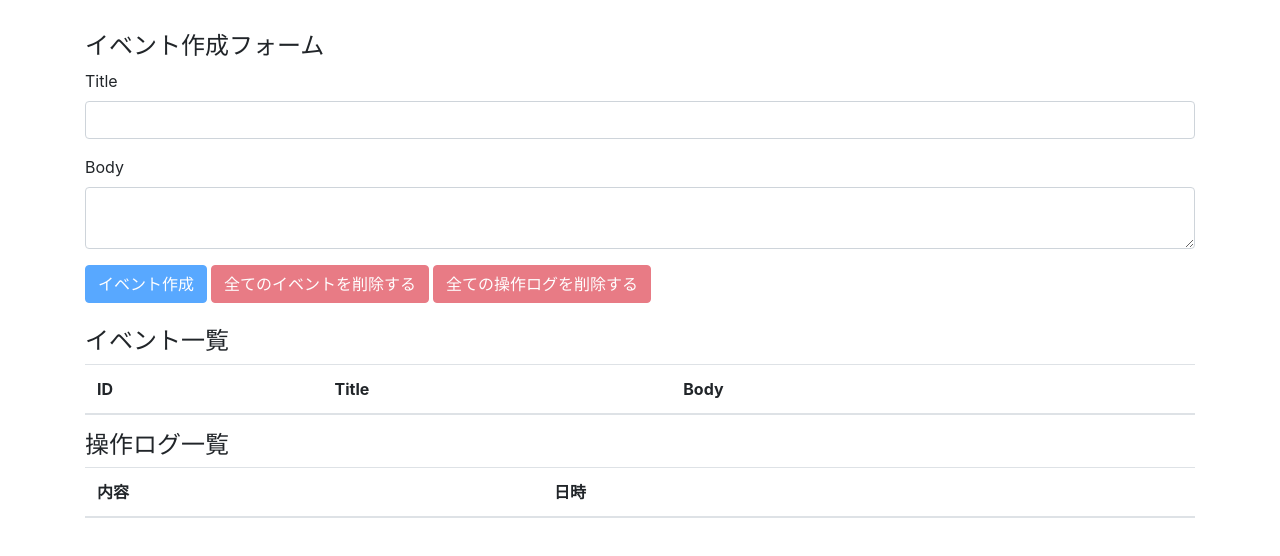
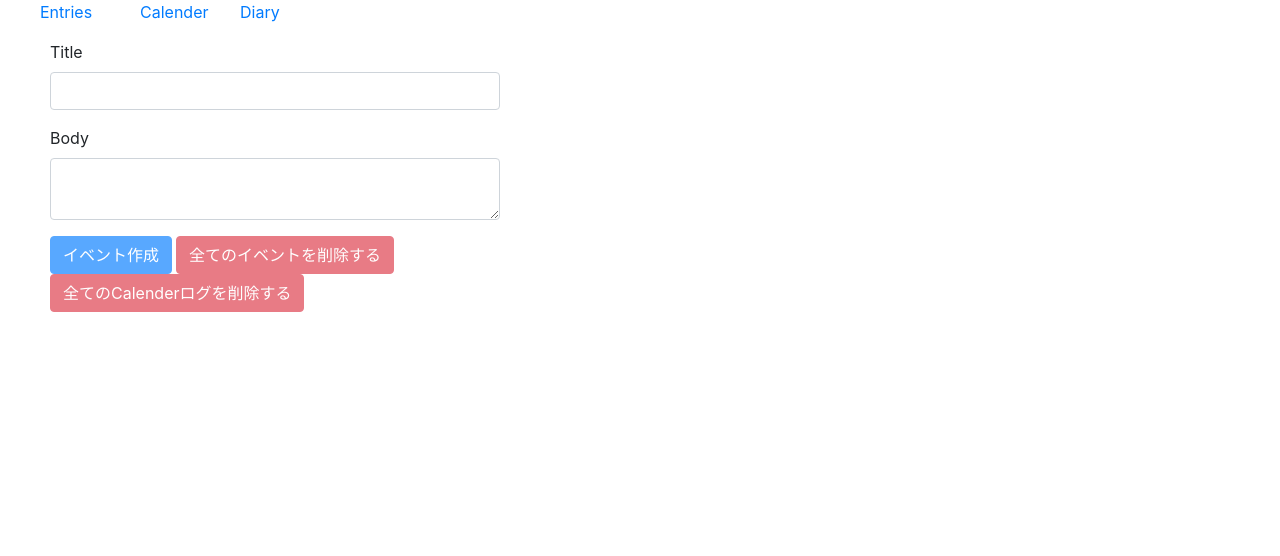
Before and after one commit to yukiorita1117/react-diary, a React (Create React App) app: page /Diary in a window 1280 px wide. Shown: the top 556 px of the page. Built offline with nearby package versions, Linux system fonts and the light colour scheme.

Commit message:
create router

```diff
--- a/package.json
+++ b/package.json
@@ -10,6 +10,7 @@
     "bootstrap": "^4.4.1",
     "react": "^16.8.6",
     "react-dom": "^16.8.6",
+    "react-router-dom": "^5.1.2",
     "react-scripts": "^3.3.0",
     "redux": "^4.0.5",
     "styled-components": "^5.0.0",
--- /dev/null
+++ b/src/App.jsx
@@ -0,0 +1,15 @@
+import React from "react";
+import { useEffect, useReducer } from "react";
+import "bootstrap/dist/css/bootstrap.min.css";
+import reducer from "./reducers/index";
+import Menu from "./Menu";
+
+const App = () => {
+  return (
+    <>
+      <Menu />
+    </>
+  );
+};
+
+export default App;
--- /dev/null
+++ b/src/Menu.jsx
@@ -0,0 +1,78 @@
+import React from "react";
+import { useEffect, useReducer } from "react";
+import { BrowserRouter as Router, Link, Route } from "react-router-dom";
+
+import reducer from "./reducers/index";
+import AppContext from "./contexts/AppContext";
+import Entries from "./components/Entries";
+import Diary from "./components/Diary";
+import Calender from "./components/Calender";
+
+const APP_KEY = "appWithRedux";
+
+const topPage = () => (
+  <div className="container">
+    <Entries />
+  </div>
+);
+
+const page1 = () => (
+  <div>
+    <Calender />
+  </div>
+);
+const page2 = () => (
+  <div>
+    <Diary />
+  </div>
+);
+
+const Menu = () => {
+  const appState = localStorage.getItem(APP_KEY);
+
+  const initialState = appState
+    ? JSON.parse(appState)
+    : {
+        events: [],
+        operationLogs: []
+      };
+
+  const [state, dispatch] = useReducer(reducer, initialState);
+
+  useEffect(() => {
+    localStorage.setItem(APP_KEY, JSON.stringify(state));
+  }, [state]);
+
+  const liStyle = {
+    display: "inline",
+    width: "100px"
+  };
+
+  return (
+    <Router>
+      <AppContext.Provider value={{ state, dispatch }}>
+        <div style={{ width: "500px", textAlign: "left" }}>
+          <ul style={{ display: "flex" }}>
+            <li style={liStyle}>
+              <Link to="/">Entries</Link>
+            </li>
+            <li style={liStyle}>
+              <Link to="/Calender">Calender</Link>
+            </li>
+            <li style={liStyle}>
+              <Link to="/Diary">Diary</Link>
+            </li>
+          </ul>
+
+          <div style={{ marginLeft: "50px" }}>
+            <Route path="/" exact component={topPage} />
+            <Route path="/Calender" exact component={page1} />
+            <Route path="/Diary" exact component={page2} />
+          </div>
+        </div>
+      </AppContext.Provider>
+    </Router>
+  );
+};
+
+export default Menu;
--- a/src/components/App.jsx
+++ /dev/null
@@ -1,43 +0,0 @@
-import React from "react";
-import { useEffect, useReducer } from "react";
-import "bootstrap/dist/css/bootstrap.min.css";
-import reducer from "../reducers/index";
-import AppContext from "../contexts/AppContext";
-import Events from "../components/Events";
-import EventForm from "../components/EventForm";
-import OperationLogs from "../components/OperationLogs";
-
-const APP_KEY = "appWithRedux";
-
-const App = () => {
-  const appState = localStorage.getItem(APP_KEY);
-  //localStorageがあれば取得、なければinitialStateをセット
-  //JSON.parse()でオブジェクトに戻す
-  const initialState = appState
-    ? JSON.parse(appState)
-    : {
-        events: [],
-        operationLogs: []
-      };
-  //ここのstateはreducerが勝手に検知して変えてくれる(イベント発火時に)
-  // stateはオブジェクト
-  const [state, dispatch] = useReducer(reducer, initialState);
-
-  //第一引数：コールバック関数 第二引数：監視する状態
-  //監視対象が変化したらコールバックが呼ばれる
-  useEffect(() => {
-    localStorage.setItem(APP_KEY, JSON.stringify(state));
-  }, [state]);
-
-  return (
-    <AppContext.Provider value={{ state, dispatch }}>
-      <div className="container">
-        <EventForm />
-        <Events />
-        <OperationLogs />
-      </div>
-    </AppContext.Provider>
-  );
-};
-
-export default App;
--- a/src/components/OperationLogs/index.jsx
+++ b/src/components/Calender/index.jsx
@@ -1,13 +1,15 @@
 import React, { useContext } from "react";
 import AppContext from "../../contexts/AppContext";
+import { currentDate } from "../../utils";
 import OperationLog from "../OperationLog";
 
-const OperationLogs = () => {
+const Calender = () => {
   const { state } = useContext(AppContext);
   return (
     <>
-      <h4>操作ログ一覧</h4>
-      <table className="table table-hover">
+      <h1>Calender</h1>
+      <div>{currentDate()}</div>
+      {/* <table className="table table-hover">
         <thead>
           <tr>
             <th scope="col">内容</th>
@@ -20,9 +22,9 @@ const OperationLogs = () => {
             <OperationLog key={index} operationLog={operationLog} />
           ))}
         </tbody>
-      </table>
+      </table> */}
     </>
   );
 };
 
-export default OperationLogs;
+export default Calender;
--- a/src/components/EventForm/index.jsx
+++ b/src/components/Diary/index.jsx
@@ -9,16 +9,12 @@ import {
 import AppContext from "../../contexts/AppContext";
 import { timeCurrentIso8601 } from "../../utils";
 
-const StyledH4 = styled.h4`
-  margin-top: 32px;
-`;
-
 const StyledButton = styled.button`
   margin-right: 4px;
 `;
 
 //stateもdispatchもオブジェクトなので{}でくくる
-const EventForm = () => {
+const Diary = () => {
   const { state, dispatch } = useContext(AppContext);
   //ここのstateはreducerが勝手に検知して変えてくれる(イベント発火時に)
   const [title, setTitle] = useState("");
@@ -69,7 +65,6 @@ const EventForm = () => {
   const unCreatable = title === "" || body === "";
   return (
     <>
-      <StyledH4>イベント作成フォーム</StyledH4>
       <form>
         <div className="form-group">
           <label htmlFor="formEventTitle">Title</label>
@@ -110,11 +105,11 @@ const EventForm = () => {
           onClick={deleteAllOperationLogs}
           disabled={state.operationLogs.length === 0}
         >
-          全ての操作ログを削除する
+          全てのCalenderログを削除する
         </StyledButton>
       </form>
     </>
   );
 };
 
-export default EventForm;
+export default Diary;
--- a/src/components/Events/index.jsx
+++ b/src/components/Entries/index.jsx
@@ -2,24 +2,16 @@ import React, { useContext } from "react";
 import Event from "../Event";
 import styled from "styled-components";
 import AppContext from "../../contexts/AppContext";
-const EventsWrapper = styled.div`
+const EntriesWrapper = styled.div`
   margin-top: 24px;
 `;
 
-const Events = () => {
+const Entries = () => {
   const { state } = useContext(AppContext);
   return (
     <>
-      <EventsWrapper>
-        {/* //useContextを使おうって話
-        <div>{value}</div> */}
-        {/* //Old Context API 記法
-        <AppContext.Consumer>
-          {value => {
-            return <div>{value}</div>;
-          }}
-        </AppContext.Consumer> */}
-        <h4>イベント一覧</h4>
+      <EntriesWrapper>
+        <h1>Entries</h1>
         <table className="table table-hover">
           <thead>
             <tr>
@@ -35,9 +27,9 @@ const Events = () => {
             ))}
           </tbody>
         </table>
-      </EventsWrapper>
+      </EntriesWrapper>
     </>
   );
 };
 
-export default Events;
+export default Entries;
--- a/src/index.js
+++ b/src/index.js
@@ -1,5 +1,5 @@
 import React from "react";
 import ReactDOM from "react-dom";
-import App from "./components/App";
+import App from "./App";
 
 ReactDOM.render(<App />, document.getElementById("root"));
--- a/src/utils.js
+++ b/src/utils.js
@@ -1,2 +1,3 @@
 //Date関数をISO表記にパース
 export const timeCurrentIso8601 = () => new Date().toISOString();
+export const currentDate = () => new Date().toString();
```
Also changed, not shown: src/learn/useEffect.jsx (deleted, +0 -61 lines), src/learn/useState.jsx (deleted, +0 -53 lines), 1 other file (tests, documents, lock files or other folders).
